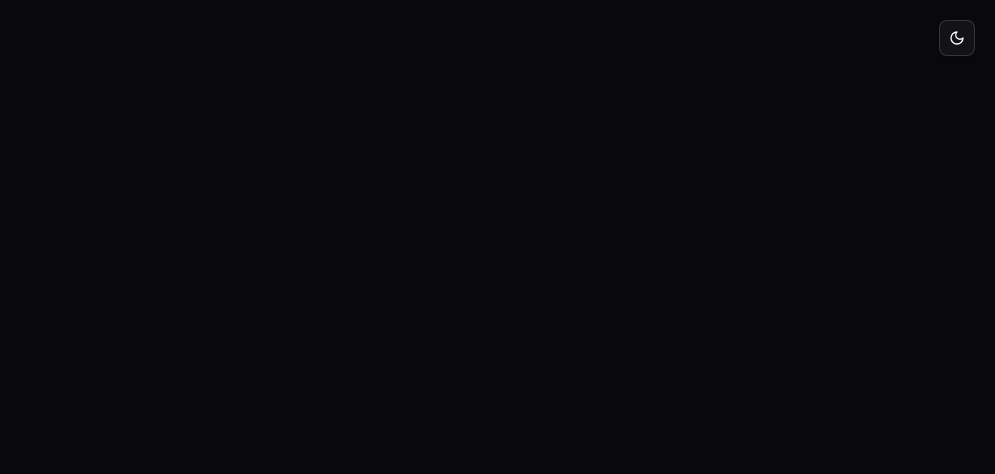
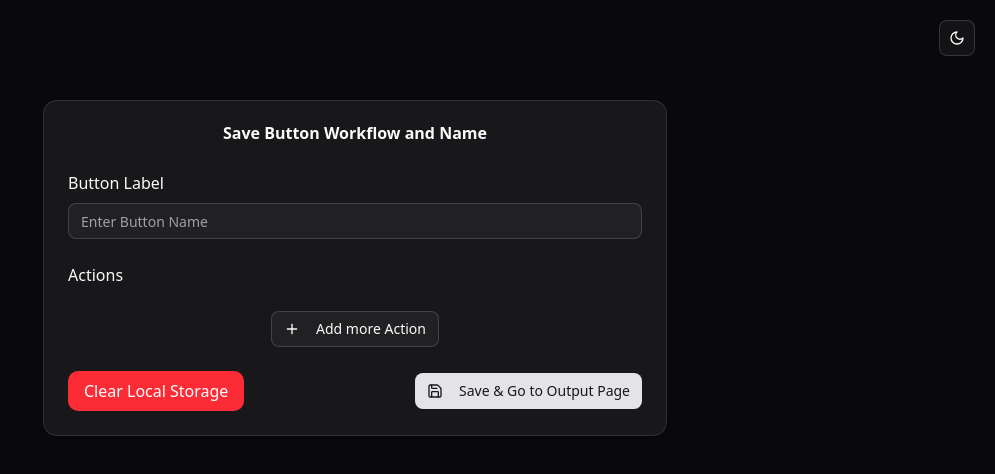
Before and after one commit to lazygupta/dynamicButton, a React (Vite) app: page / in a window 1280 px wide. Before the commit this address had no page. Shown: the top 474 px of the page, without its empty margins (285-1280 px from the left). Built offline with nearby package versions, Linux system fonts and the light colour scheme.

Commit message:
fixed routes

```diff
--- a/src/App.tsx
+++ b/src/App.tsx
@@ -15,7 +15,7 @@
 
         <BrowserRouter>
           <Routes>
-            <Route path="/config" element={<MainPage />} />
+            <Route path="/" element={<MainPage />} />
             <Route path="/output" element={<Output />} />
           </Routes>
         </BrowserRouter>
```
